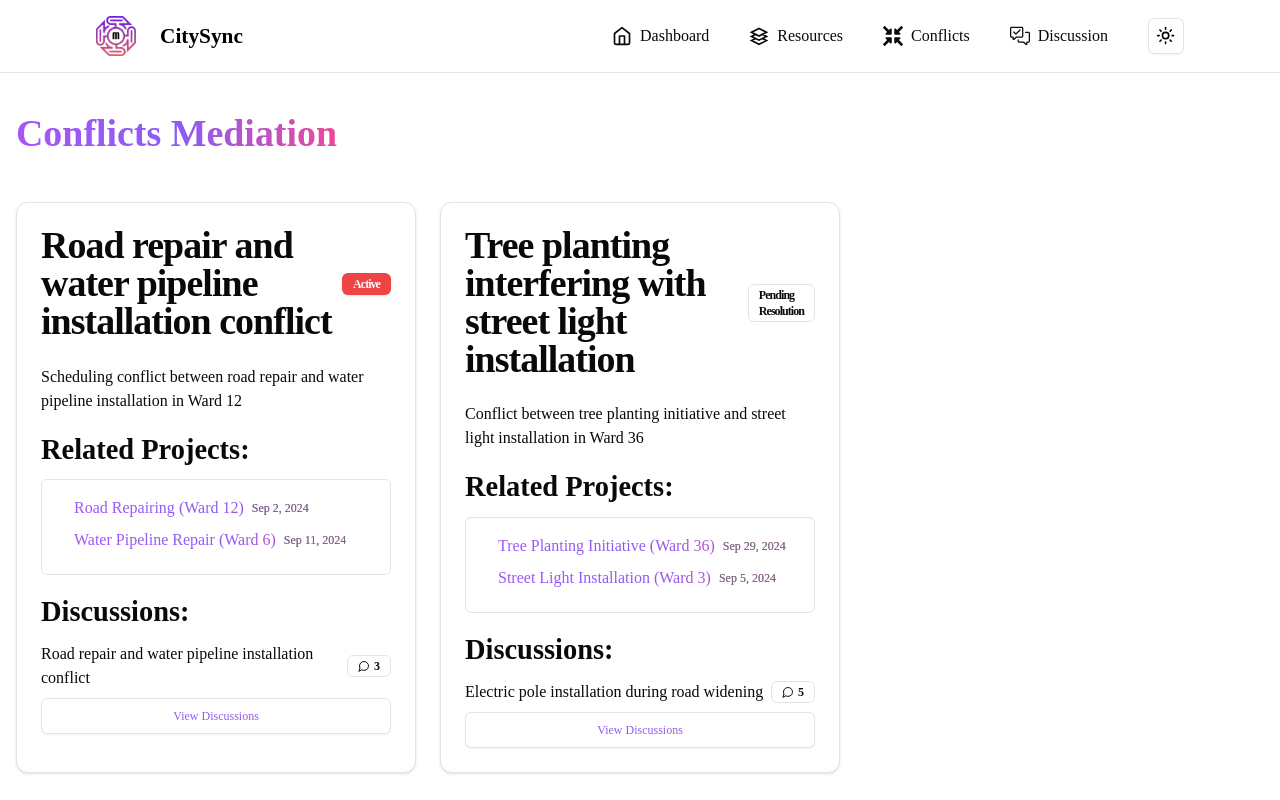
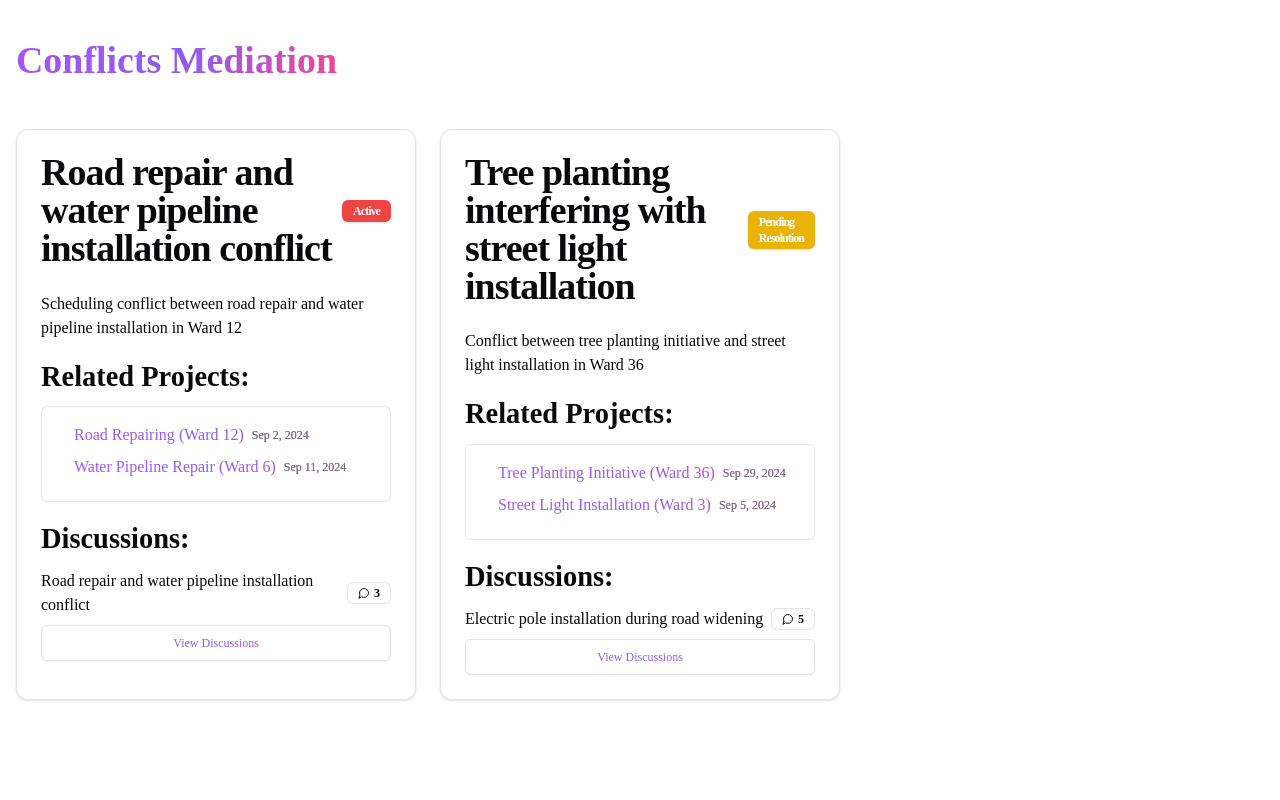
Before and after one commit to Prayas-35/Coordina, a Next.js app in the folder main/: page /conflicts in a window 1280 px wide. Built offline with nearby package versions, Linux system fonts and the light colour scheme.

Commit message:
Update conflicts

```diff
--- a/main/app/conflicts/page.js
+++ b/main/app/conflicts/page.js
@@ -1,4 +1,4 @@
-"use client"
+'use client'
 
 import React, { useState, useEffect } from "react"
 import { Button } from "@/components/ui/button"
@@ -7,7 +7,7 @@ import { Card, CardContent, CardHeader, CardTitle } from "@/components/ui/card"
 import { ScrollArea } from "@/components/ui/scroll-area"
 import { MessageCircleIcon, LinkIcon } from 'lucide-react'
 import { format } from 'date-fns'
-import Navbar from '@/components/functions/NavBar'
+import NavBar from '@/components/functions/NavBar';
 
 // Mock data for conflicts
 const mockConflicts = [
@@ -34,7 +34,7 @@ export default function ConflictsPage() {
   const [conflicts, setConflicts] = useState(mockConflicts)
   const [projects, setProjects] = useState([])
   const [discussions, setDiscussions] = useState([])
-  const [isMenuOpen, setIsMenuOpen] = useState(false);
+
   // Fetch projects and discussions data
   useEffect(() => {
     // In a real application, these would be API calls
@@ -50,13 +50,19 @@ export default function ConflictsPage() {
     ])
   }, [])
 
-  const handleMenuToggle = () => {
-    setIsMenuOpen((prevState) => !prevState);
-  };
+  const getStatusColor = (status) => {
+    switch (status) {
+      case "Active":
+        return "bg-red-500 hover:bg-red-600"
+      case "Pending Resolution":
+        return "bg-yellow-500 hover:bg-yellow-600"
+      default:
+        return "bg-green-500 hover:bg-green-600"
+    }
+  }
 
   return (
     <div className="min-h-screen bg-background">
-      <Navbar isMenuOpen={isMenuOpen} handleMenuToggle={handleMenuToggle} />
 
       <main className="container mx-auto p-4">
         <div className="flex justify-between items-center mb-6">
@@ -65,13 +71,14 @@ export default function ConflictsPage() {
 
         <div className="grid gap-6 md:grid-cols-2 lg:grid-cols-3">
           {conflicts.map((conflict) => (
-            <Card key={conflict.id}>
+            <Card
+              key={conflict.id}
+              className="transition-all duration-300 hover:shadow-[0_0_15px_rgba(168,85,247,0.5)] hover:border-purple-500 dark:hover:bg-gray-800 hover:bg-gray-100"
+            >
               <CardHeader>
-                <CardTitle className="flex justify-between items-center ">
+                <CardTitle className="flex justify-between items-center">
                   <span>{conflict.title}</span>
-                  <Badge variant={conflict.status === "Active" ? "destructive" :
-                                  conflict.status === "Pending Resolution" ? "warning" :
-                                  "success"}>
+                  <Badge className={`${getStatusColor(conflict.status)} text-white`}>
                     {conflict.status}
                   </Badge>
                 </CardTitle>
```
